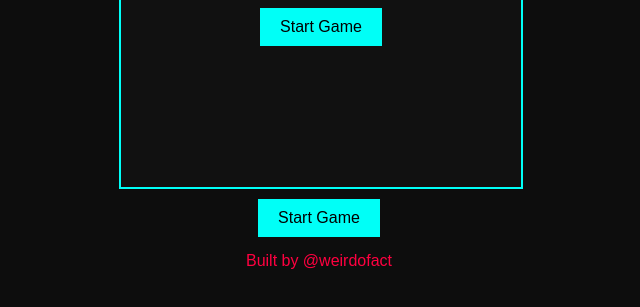
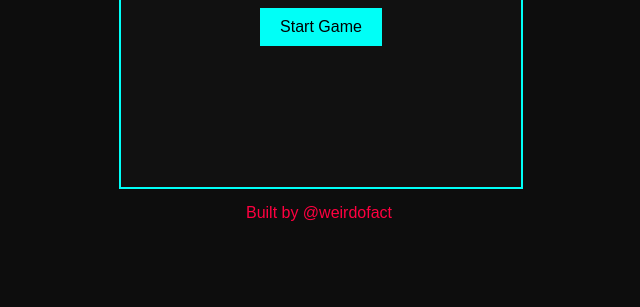
Before and after one commit to Tyb123456/zkgm-bubble-game, a plain HTML site: page index.html in a window 1280 px wide. Shown: the part 415-722 px from the top of the page, without its empty margins (321-961 px from the left). Drawn offline with Linux system fonts and the light colour scheme.

Commit message:
Update index.html

```diff
--- a/index.html
+++ b/index.html
@@ -18,7 +18,7 @@
             <p>Your Score: <span id="final-score">0</span></p>
             <button id="play-again">Play Again</button>
         </div>
-        <button id="start-btn">Start Game</button>
+
         <div id="credit" style="margin-top: 15px; color: #ff0040; text-align: center;">
             Built by @weirdofact
         </div>
```
